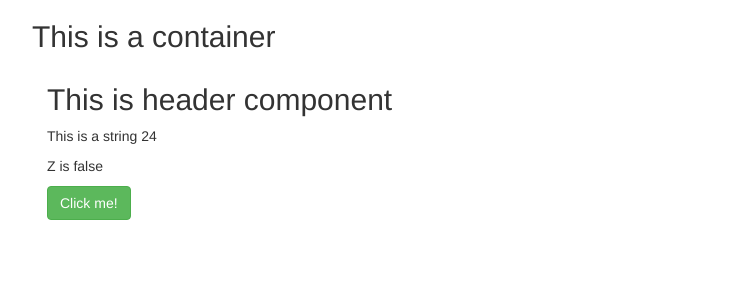
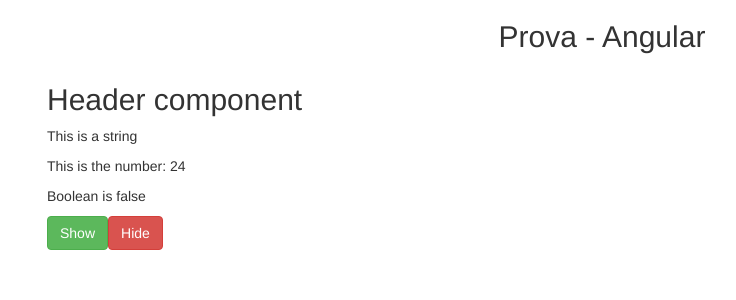
Before and after one commit to Jozelle024/provaVerifica, an Angular app: page / in a window 1280 px wide. Shown: the top 300 px of the page, without its empty margins (38-774 px from the left). Built offline with nearby package versions, Linux system fonts and the light colour scheme.

Commit message:
services e model

```diff
--- a/src/app/app.component.css
+++ b/src/app/app.component.css
@@ -0,0 +1,3 @@
+h2 {
+    text-align: center;
+}
--- a/src/app/app.component.html
+++ b/src/app/app.component.html
@@ -1,6 +1,7 @@
 <!--The content below is only a placeholder and can be replaced.-->
 <div class="container">
-  <h2>This is a container</h2>
+  <h2>Prova - Angular
+  </h2>
   <app-header></app-header>
 </div>
 
--- a/src/app/header/header.component.css
+++ b/src/app/header/header.component.css
@@ -0,0 +1,3 @@
+ul{
+    margin: 10px 0;
+}
--- a/src/app/header/header.component.html
+++ b/src/app/header/header.component.html
@@ -1,11 +1,14 @@
 <div class="container">
-  <h2>This is header component</h2>
-  <p><span>{{x}} {{y}}</span></p>
-  <p>Z is {{z}}</p>
-  <button class="btn btn-success" (click)="changeBoolean()">Click me!</button>
-
-  <ul *ngIf="z">
-    <li *ngFor="let array of arrayString">
+  <h2>Header component</h2>
+  <p>{{name}}</p>
+  <p>This is the number: {{age}}</p>
+  <p>Boolean is {{boolean}}</p>
+  <div class="button">
+    <button class="btn btn-success" (click)="changeBoolean(true)">Show</button>
+    <button class="btn btn-danger" (click)="changeBoolean(false)">Hide</button>
+  </div>
+  <ul *ngIf="boolean" class="list-group">
+    <li *ngFor="let array of arrayString" class="list-group-item">
       {{array}}
     </li>
   </ul>
--- a/src/app/header/header.component.ts
+++ b/src/app/header/header.component.ts
@@ -6,22 +6,22 @@
   styleUrls: ['./header.component.css']
 })
 export class HeaderComponent implements OnInit {
-  x: string;
-  y: number;
-  z: boolean;
+  name: string;
+  age: number;
+  boolean: boolean;
   arrayString: string[];
   constructor() {
-    this.x = 'This is a string';
-    this.y = 24;
-    this.z = false;
+    this.name = 'This is a string';
+    this.age = 24;
+    this.boolean = false;
     this.arrayString = ['This', 'is', 'an', 'array', 'of', 'string'];
    }
 
   ngOnInit() {
   }
 
-  changeBoolean() {
-    this.z = true;
+  changeBoolean(boolean: boolean) {
+    return this.boolean = boolean;
   }
 
 }
--- /dev/null
+++ b/src/app/models/dati.ts
@@ -0,0 +1,5 @@
+export class Dati {
+    id: number;
+    name: string;
+    boolean: boolean;
+}
--- a/src/styles.css
+++ b/src/styles.css
@@ -1 +1,7 @@
 /* You can add global styles to this file, and also import other style files */
+
+app-root{
+    display:flex;
+    flex-direction: column;
+    align-items: center;
+}
```
Also changed, not shown: src/app/services/servizio-dati.service.ts (added, +16 -0 lines), 2 other files (tests, documents, lock files or other folders).
